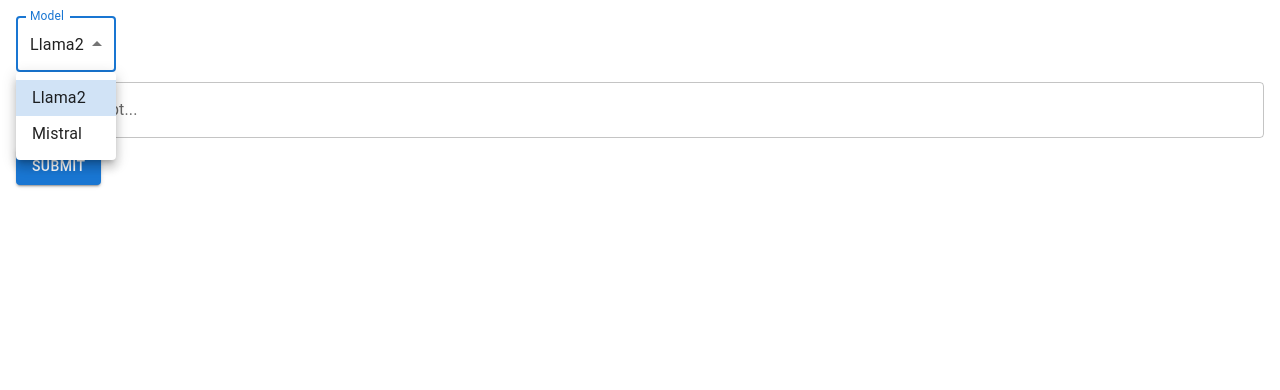
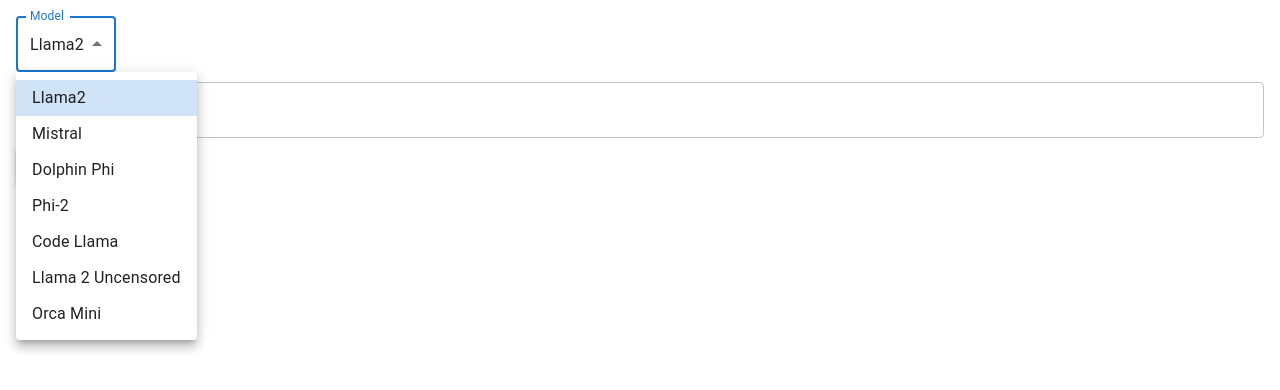
Before and after one commit to trichomer/simple-ollama-frontend, a React (Create React App) app: page / in a window 1280 px wide. Both pictures are taken after a click on the element "Llama2". Shown: the top 390 px of the page. Built offline with nearby package versions, Linux system fonts and the light colour scheme.

Commit message:
Adding more models

```diff
--- a/src/LlamaInput.js
+++ b/src/LlamaInput.js
@@ -51,6 +51,11 @@
             >
                 <MenuItem value="llama2">Llama2</MenuItem>
                 <MenuItem value="mistral">Mistral</MenuItem>
+                <MenuItem value="dolphin-phi">Dolphin Phi</MenuItem>
+                <MenuItem value="phi">Phi-2</MenuItem>
+                <MenuItem value="codellama">Code Llama</MenuItem>
+                <MenuItem value="llama2-uncensored">Llama 2 Uncensored</MenuItem>
+                <MenuItem value="orca-mini">Orca Mini</MenuItem>
             </Select>
         </FormControl>
         <TextField
```
